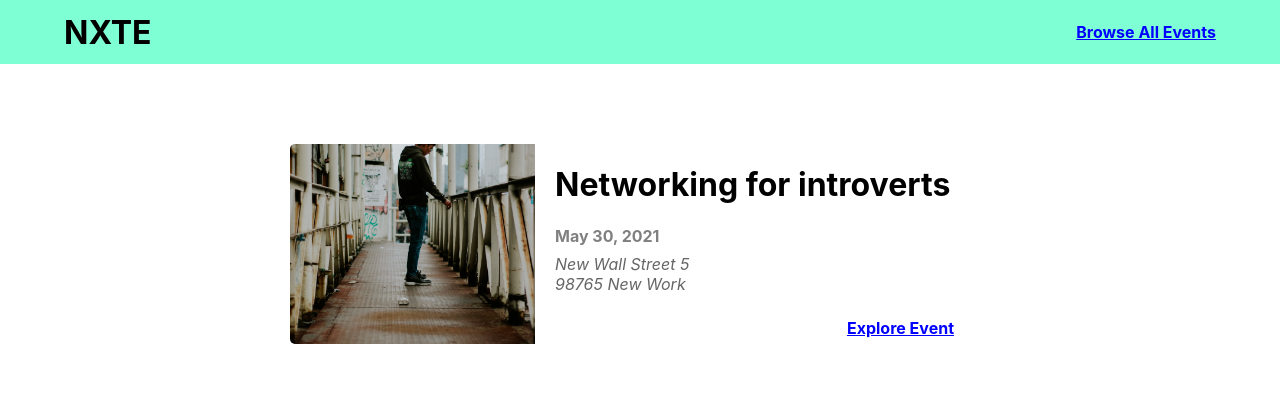
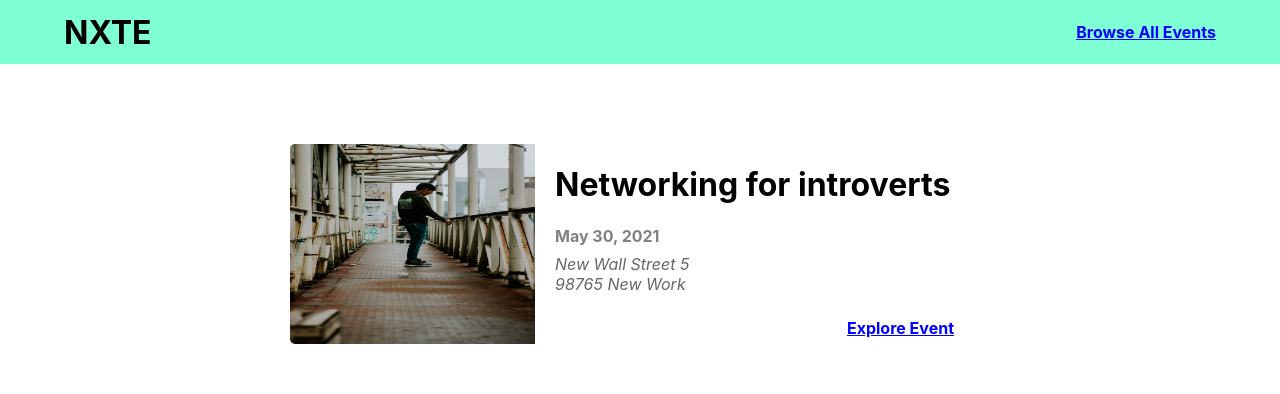
Before and after one commit to rcvioleta/next-js-projects, a Next.js app in the folder events-app/: page / in a window 1280 px wide. Shown: the top 394 px of the page. Built offline with nearby package versions, Linux system fonts and the light colour scheme.

Commit message:
Completed all routes.

```diff
--- a/events-app/components/events/event-details.js
+++ b/events-app/components/events/event-details.js
@@ -1,7 +1,9 @@
+import Image from "next/image";
+
 import classes from "./event-details.module.css";
 
 function EventDetails(props) {
-  const { id, title, date, description, location, imagePath } = props;
+  const { title, date, description, location, imagePath } = props;
 
   const formattedDate = new Date(date).toLocaleDateString("us-EN", {
     year: "numeric",
@@ -14,7 +16,7 @@ function EventDetails(props) {
   return (
     <div className={classes.container}>
       <div>
-        <img src={`/${imagePath}`} alt={title} />
+        <Image src={`/${imagePath}`} alt={title} layout="fill" />
       </div>
       <div>
         <h1>{title}</h1>
--- a/events-app/components/events/event-details.module.css
+++ b/events-app/components/events/event-details.module.css
@@ -14,19 +14,12 @@
 
 .container > div:first-child {
   flex-basis: 35%;
+  position: relative;
 }
 
 .container > div:last-child {
   flex-basis: 65%;
   padding: 0 20px;
-}
-
-.container > div > img {
-  width: 100%;
-  height: 100%;
-  border-top-left-radius: 5px;
-  border-bottom-left-radius: 5px;
-  object-fit: cover;
 }
 
 .date {
--- a/events-app/components/events/event-list-item.js
+++ b/events-app/components/events/event-list-item.js
@@ -1,4 +1,6 @@
+import Image from "next/image";
 import Link from "next/link";
+
 import styles from "./event-list-item.module.css";
 
 function EventListItem(props) {
@@ -25,7 +27,7 @@ function EventListItem(props) {
   return (
     <div className={styles.container}>
       <div>
-        <img src={`/${imagePath}`} alt={title} />
+        <Image src={`/${imagePath}`} alt={title} layout="fill" />
       </div>
       <div>
         <h1>{title}</h1>
--- a/events-app/components/events/event-list-item.module.css
+++ b/events-app/components/events/event-list-item.module.css
@@ -2,6 +2,7 @@
   display: flex;
   overflow: hidden;
   color: #000;
+  border-radius: 5px;
 }
 
 .container > div {
@@ -10,19 +11,12 @@
 
 .container > div:first-child {
   flex-basis: 35%;
+  position: relative;
 }
 
 .container > div:last-child {
   flex-basis: 65%;
   padding: 0 20px;
-}
-
-.container > div > img {
-  width: 100%;
-  height: 100%;
-  border-top-left-radius: 5px;
-  border-bottom-left-radius: 5px;
-  object-fit: cover;
 }
 
 .date {
--- a/events-app/components/events/event-lists.js
+++ b/events-app/components/events/event-lists.js
@@ -5,9 +5,8 @@ import styles from "./event-lists.module.css";
 function EventList(props) {
   return props.events.map((event) => {
     return (
-      <div className={styles.lists}>
+      <div className={styles.lists} key={event.id}>
         <EventListItem
-          key={event.id}
           id={event.id}
           title={event.title}
           date={event.date}
```
Also changed, not shown: events-app/pages/events/[...slug].js (+25 -12 lines), events-app/pages/events/[eventId].js (+22 -5 lines).
